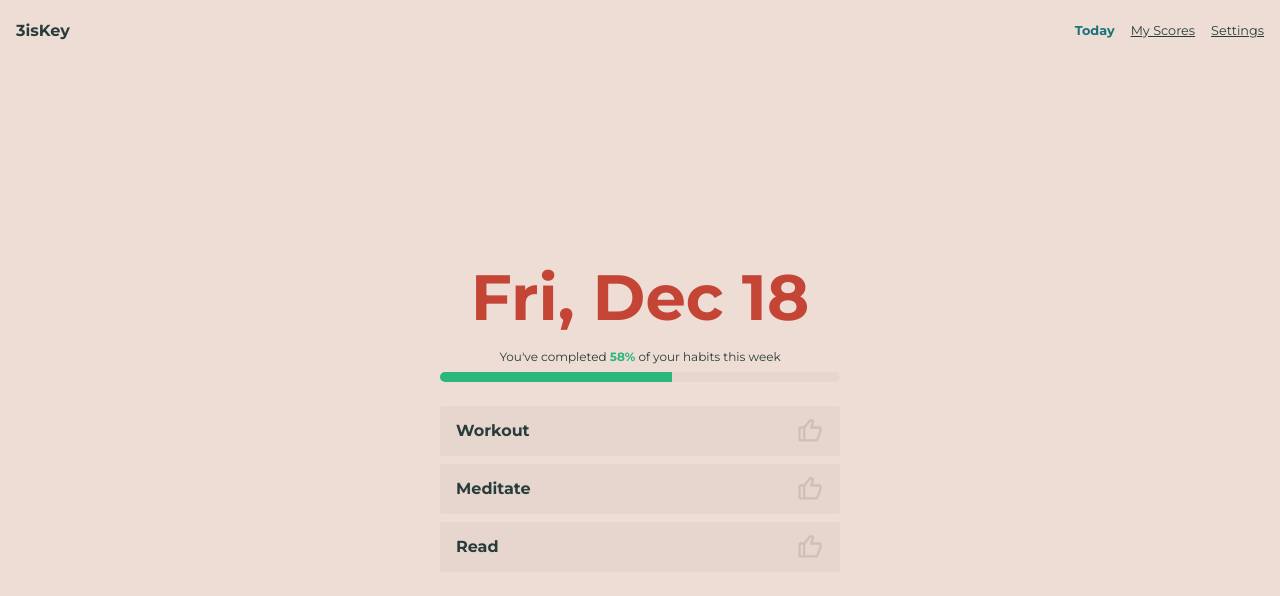
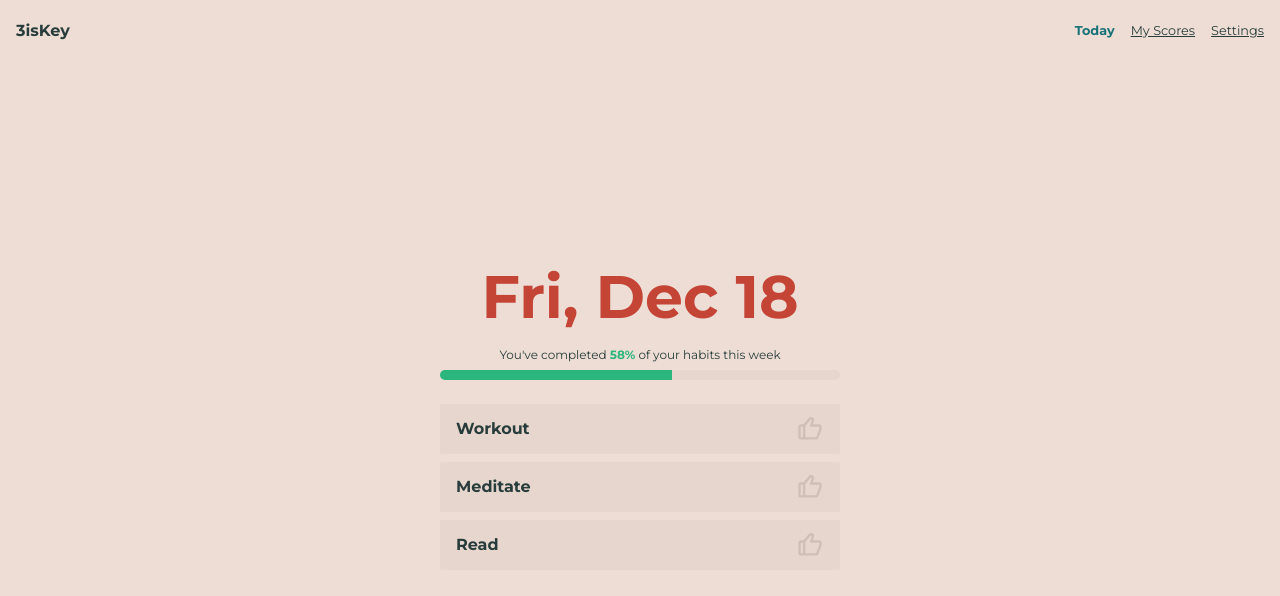
Before and after one commit to grantschulte/habit-book, a React app: page / in a window 1280 px wide. Shown: the top 596 px of the page. Built offline with nearby package versions, Linux system fonts and the light colour scheme.

Commit message:
Update date display size

```diff
--- a/src/components/DateDisplay.tsx
+++ b/src/components/DateDisplay.tsx
@@ -14,7 +14,7 @@ const StyledDateDisplay = styled.div`
 `;
 
 const StyledDate = styled.div`
-  font-size: 4rem;
+  font-size: 3.75rem;
   font-weight: bold;
   color: ${(props) => props.theme.color.secondary};
   line-height: 1;
```
